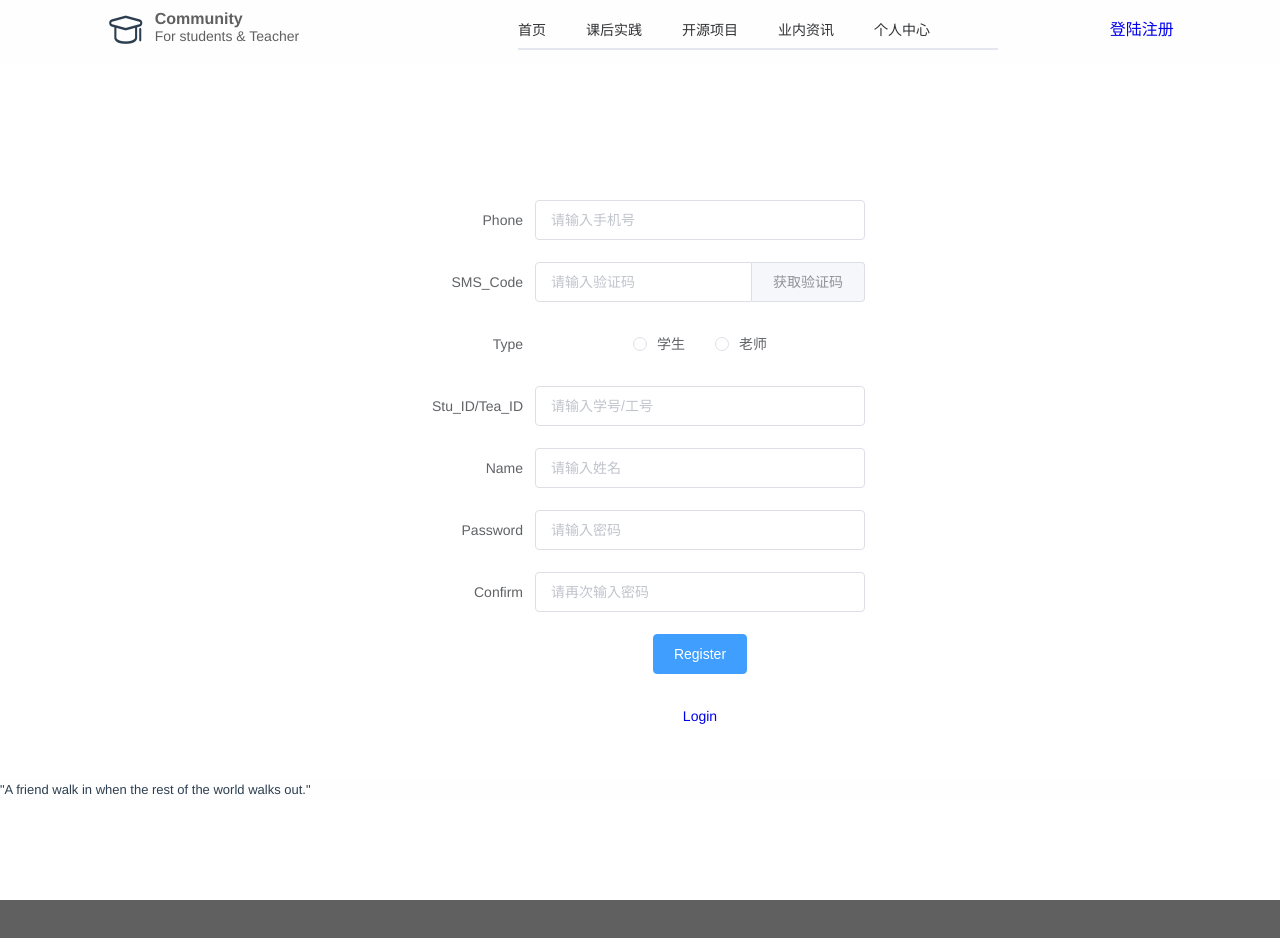
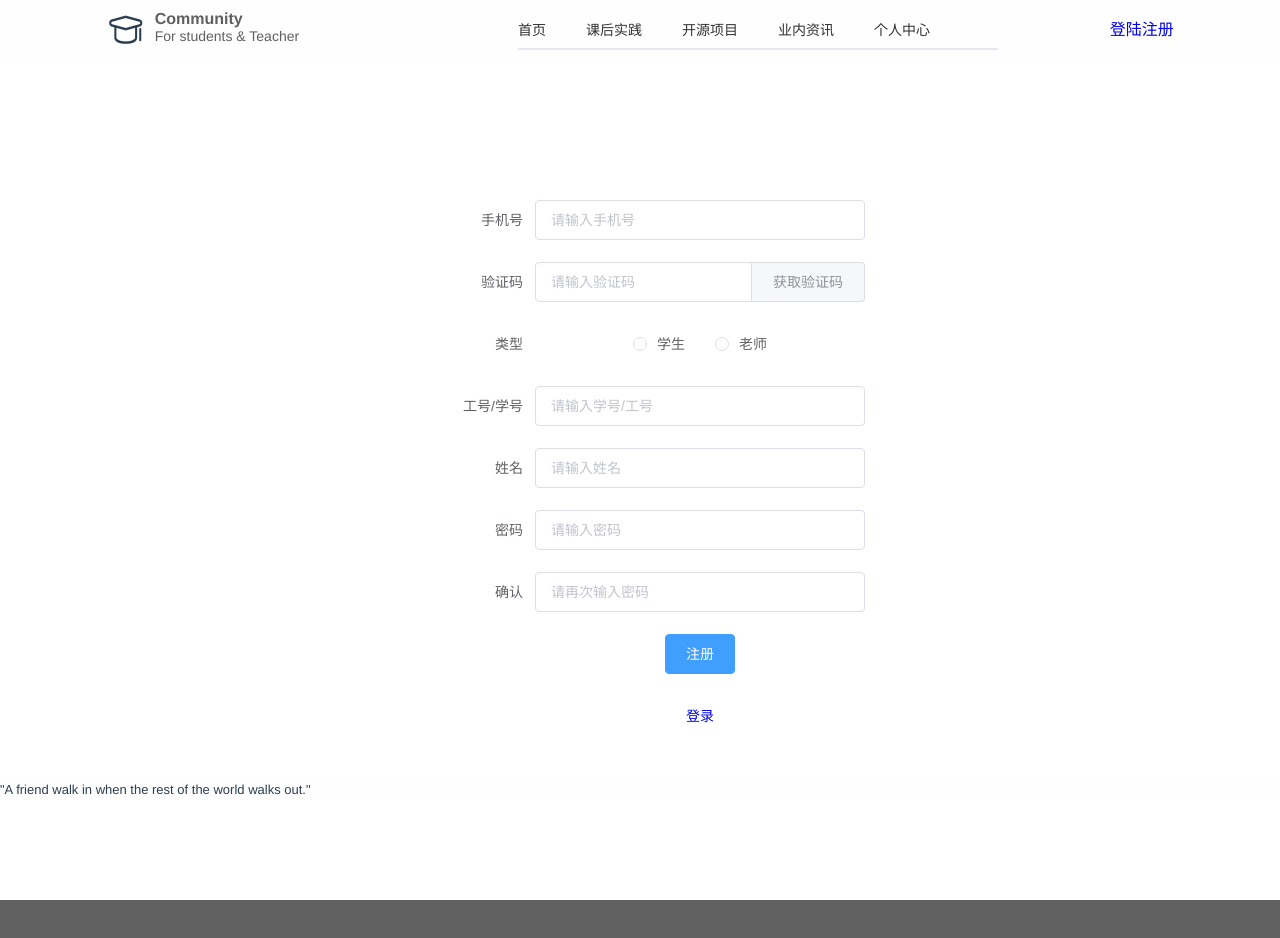
Before and after one commit to GuanJunMa/Teachers-students-community, a Vue app in the folder client/: page /#/Register in a window 1280 px wide. Shown: the top 938 px of the page. Built offline with nearby package versions, Linux system fonts and the light colour scheme; what vue-resource would draw is missing.

Commit message:
修改注册登录

```diff
--- a/client/src/components/Forget/Forget.vue
+++ b/client/src/components/Forget/Forget.vue
@@ -3,25 +3,25 @@
     <div style="height:200px;">123</div>
     <div style="height:500px;">
       <el-form :model="formData" status-icon ref="formData" label-width="120px" class="login_item">
-        <el-form-item label="Phone">
+        <el-form-item label="手机号">
             <el-input placeholder="请输入手机号" v-model="formData.phone" auto-complete="off"></el-input>
         </el-form-item>
-        <el-form-item label="Password">
+        <el-form-item label="验证码">
           <el-input placeholder="请输入验证码" v-model="formData.sms_code">
             <el-button slot="append">获取验证码</el-button>
           </el-input>
         </el-form-item>
-        <el-form-item label="SMS_Code">
+        <el-form-item label="密码">
             <el-input placeholder="请输入密码" v-model="formData.password" auto-complete="off"></el-input>
         </el-form-item>
-        <el-form-item label="Confirm">
+        <el-form-item label="密码确认">
             <el-input placeholder="请再次输入密码" type="password" v-model="formData.confirm" auto-complete="off"></el-input>
         </el-form-item>
         <el-form-item>
-          <el-button type="primary" @click="Login()">Do</el-button>
+          <el-button type="primary" @click="Login()">确定</el-button>
         </el-form-item>
         <el-form-item>
-          <router-link to="/Login">Login</router-link>
+          <router-link to="/Login">登录</router-link>
         </el-form-item>
       </el-form>
     </div>
--- a/client/src/components/Login/Login.vue
+++ b/client/src/components/Login/Login.vue
@@ -3,18 +3,18 @@
     <div style="height:200px;">123</div>
     <div style="height:500px;">
       <el-form :model="formData" status-icon ref="formData" label-width="120px" class="login_item">
-        <el-form-item label="UserName">
+        <el-form-item label="用户名">
             <el-input placeholder="请输入用户名" v-model="formData.name" auto-complete="off"></el-input>
         </el-form-item>
-        <el-form-item label="PassWord">
+        <el-form-item label="密码">
             <el-input placeholder="请输入密码" type="password" v-model="formData.password" auto-complete="off"></el-input>
         </el-form-item>
         <el-form-item>
-          <el-button type="primary" @click="Login()">Login</el-button>
+          <el-button type="primary" @click="Login()">登录</el-button>
         </el-form-item>
         <el-form-item>
-          <router-link to="/Register">register &nbsp;</router-link>
-          <router-link to="/Forget">&nbsp; forget?</router-link>
+          <router-link to="/Register">注册 &nbsp;</router-link>
+          <router-link to="/Forget">&nbsp; 忘记密码?</router-link>
         </el-form-item>
       </el-form>
     </div>
--- a/client/src/components/MySelf/MySelf.vue
+++ b/client/src/components/MySelf/MySelf.vue
@@ -1,21 +1,24 @@
 <template>
   <div>
     <div style="height:100px;"></div>
-    <el-col span="20" :offset="2" style="border:1px solid;">
+    <el-col span="20" :offset="2" style="border:1px solid #DCDFE6;">
       <el-col span="6">
         <el-col style="height:20px;">&nbsp;</el-col>
         <el-col span="20" :offset="2" style="height:200px;">
           <img src="../../images/2.jpeg" width="100%;" height="100%;" alt="">
         </el-col>
-        <el-col span="20" :offset="2">time911</el-col>
-        <el-col span="20" :offset="2" style="border-top:1px solid;margin-top:20px;">&nbsp;</el-col>
-        <el-col span="20" :offset="2" style="height:500px;border:1px solid;"></el-col>
-
-        <el-col span="20" :offset="2">其他方面管理</el-col>
-        <el-col span="20" :offset="2" style="border-top:1px solid;margin-top:20px;">&nbsp;</el-col>
-        <el-col span="20" :offset="2" style="height:500px;border:1px solid;"></el-col>
+        <el-col span="20" :offset="2" style="border-top:1px solid #E4E7ED;margin-top:20px;">&nbsp;</el-col>
+        <el-col span="20" :offset="2" style="height:500px;border:1px solid #E4E7ED;">
+          <el-col class="info_title">姓名:  <span>{{getMyself.name}}</span></el-col>
+          <el-col class="info_title">类型:  <span>{{getMyself.type}}</span></el-col>
+          <el-col class="info_title">学号/工号:  <span>{{getMyself.no}}</span></el-col>
+          <el-col class="info_title">电话:  <span>{{getMyself.phone}}</span></el-col>
+          <el-col class="info_title">专业:  <span>{{getMyself.major}}</span></el-col>
+        </el-col>
+        <el-col span="20" :offset="2" style="height:50px;">
+        </el-col>
       </el-col>
-      <el-col span="18" style="background:green;height:500px;"></el-col>
+      <el-col span="18" style="height:500px;"></el-col>
     </el-col>
   </div>
 </template>
@@ -26,20 +29,36 @@ export default {
       formData: {
         name: '',
         password: ''
-      }
+      },
+      myselfData: {}
     }
   },
   mounted () {
     console.log(this.$route.path)
+    this.getMySelf()
   },
   computed: {
     showLogin () {
       return this.$route.path === '/Login'
+    },
+    getMyself() {
+      return this.myselfData
     }
   },
   methods: {
     Login () {
       this.$router.push('/')
+    },
+    getMySelf() {
+      var self = this;
+      this.$http.get("http://displaydata.cn").then(
+        successData => {
+          self.myselfData = successData.body.myselfData;
+        },
+        fileData => {
+          console.log(fileData);
+        }
+      );
     }
   }
 }
@@ -49,4 +68,15 @@ export default {
     width: 450px;
     margin: 0 auto;
   }
+  .info_title {
+    text-align:left;
+    line-height:30px;
+    padding:10px;
+    font-weight:bold;
+  }
+  span {
+    font-size: 14px;
+    margin-left: 5px;
+    color: #606266;
+  }
 </style>
--- a/client/src/components/Register/Register.vue
+++ b/client/src/components/Register/Register.vue
@@ -3,37 +3,37 @@
     <div style="height:200px;">123</div>
     <div style="height:700px;">
       <el-form :model="formData" status-icon ref="formData" label-width="120px" class="login_item">
-        <el-form-item label="Phone">
+        <el-form-item label="手机号">
             <el-input placeholder="请输入手机号" v-model="formData.phone" auto-complete="off"></el-input>
         </el-form-item>
-        <el-form-item label="SMS_Code">
+        <el-form-item label="验证码">
           <el-input placeholder="请输入验证码" v-model="formData.sms_code">
             <el-button slot="append">获取验证码</el-button>
           </el-input>
         </el-form-item>
 
-        <el-form-item label="Type">
+        <el-form-item label="类型">
           <el-radio v-model="radio" label="1">学生</el-radio>
           <el-radio v-model="radio" label="2">老师</el-radio>
         </el-form-item>
-        <el-form-item label="Stu_ID/Tea_ID">
+        <el-form-item label="工号/学号">
             <el-input placeholder="请输入学号/工号" v-model="formData.phone" auto-complete="off"></el-input>
         </el-form-item>
-        <el-form-item label="Name">
+        <el-form-item label="姓名">
             <el-input placeholder="请输入姓名" v-model="formData.phone" auto-complete="off"></el-input>
         </el-form-item>
 
-        <el-form-item label="Password">
+        <el-form-item label="密码">
             <el-input placeholder="请输入密码" v-model="formData.password" auto-complete="off"></el-input>
         </el-form-item>
-        <el-form-item label="Confirm">
+        <el-form-item label="确认">
             <el-input placeholder="请再次输入密码" type="password" v-model="formData.confirm" auto-complete="off"></el-input>
         </el-form-item>
         <el-form-item>
-          <el-button type="primary" @click="Login()">Register</el-button>
+          <el-button type="primary" @click="Login()">注册</el-button>
         </el-form-item>
         <el-form-item>
-          <router-link to="/Login">Login</router-link>
+          <router-link to="/Login">登录</router-link>
         </el-form-item>
       </el-form>
     </div>
--- a/client/src/util/mock.js
+++ b/client/src/util/mock.js
@@ -235,5 +235,13 @@ export default Mock.mock('http://displaydata.cn', {
       'image': 'test',
       'href': 'https://my.oschina.net/polly/blog/1649362'
     }
-  ]
+  ],
+
+  myselfData: {
+    'name': '马冠军',
+    'type': '学生',
+    'phone': '18895326040',
+    'no': '14111206059',
+    'major': '物联网工程'
+  }
 })
```
